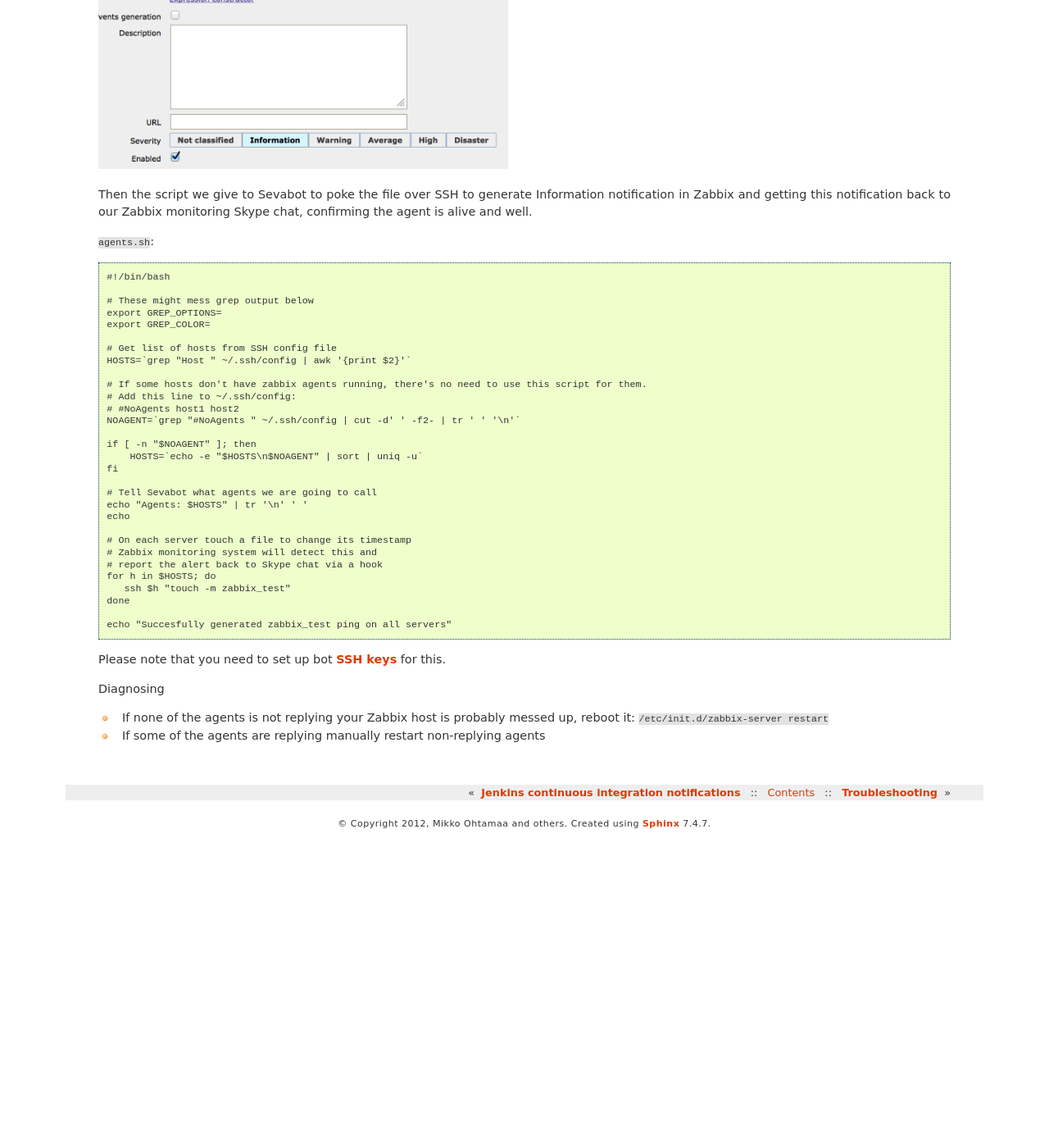
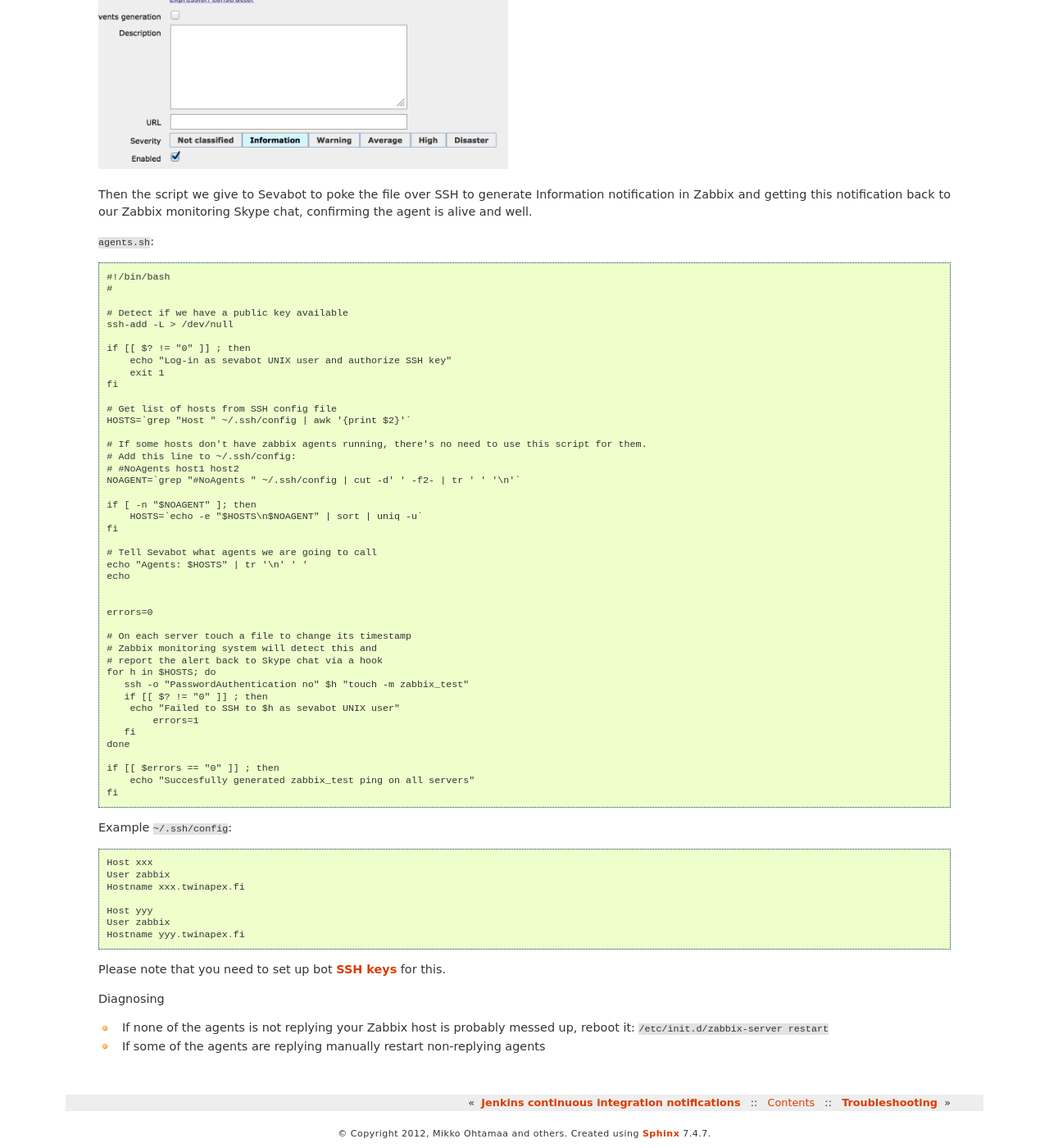
Before and after one commit to opensourcehacker/sevabot, a Sphinx documentation site: the page built from docs/source/zabbix.rst, in a window 1280 px wide and 1400 px high, scrolled down 1802 px. Shown: the whole window at 82% size. Built offline with Sphinx 7.4.7, drawn with Linux system fonts in a browser that asks for light colours; before the commit the page ends 2824 px from its top, so only the background shows below that.

Commit message:
Bug fixes

```diff
--- a/docs/source/zabbix.rst
+++ b/docs/source/zabbix.rst
@@ -97,10 +97,15 @@ the agent is alive and well.
 ``agents.sh``::
 
     #!/bin/bash
+    #
 
-    # These might mess grep output below
-    export GREP_OPTIONS=
-    export GREP_COLOR=
+    # Detect if we have a public key available
+    ssh-add -L > /dev/null
+
+    if [[ $? != "0" ]] ; then
+        echo "Log-in as sevabot UNIX user and authorize SSH key"
+        exit 1
+    fi
 
     # Get list of hosts from SSH config file
     HOSTS=`grep "Host " ~/.ssh/config | awk '{print $2}'`
@@ -118,15 +123,33 @@ the agent is alive and well.
     echo "Agents: $HOSTS" | tr '\n' ' '
     echo
 
+
+    errors=0
+
     # On each server touch a file to change its timestamp
     # Zabbix monitoring system will detect this and
     # report the alert back to Skype chat via a hook
     for h in $HOSTS; do
-       ssh $h "touch -m zabbix_test"
+       ssh -o "PasswordAuthentication no" $h "touch -m zabbix_test"
+       if [[ $? != "0" ]] ; then
+        echo "Failed to SSH to $h as sevabot UNIX user"
+            errors=1
+       fi
     done
 
-    echo "Succesfully generated zabbix_test ping on all servers"
+    if [[ $errors == "0" ]] ; then
+        echo "Succesfully generated zabbix_test ping on all servers"
+    fi
 
+Example ``~/.ssh/config``::
+
+    Host xxx
+    User zabbix
+    Hostname xxx.twinapex.fi
+
+    Host yyy
+    User zabbix
+    Hostname yyy.twinapex.fi
 
 Please note that you need to set up bot `SSH keys <http://opensourcehacker.com/2012/10/24/ssh-key-and-passwordless-login-basics-for-developers/>`_ for this.
 
```
Also changed, not shown: CHANGES.rst (+2 -6 lines), 1 other file.
